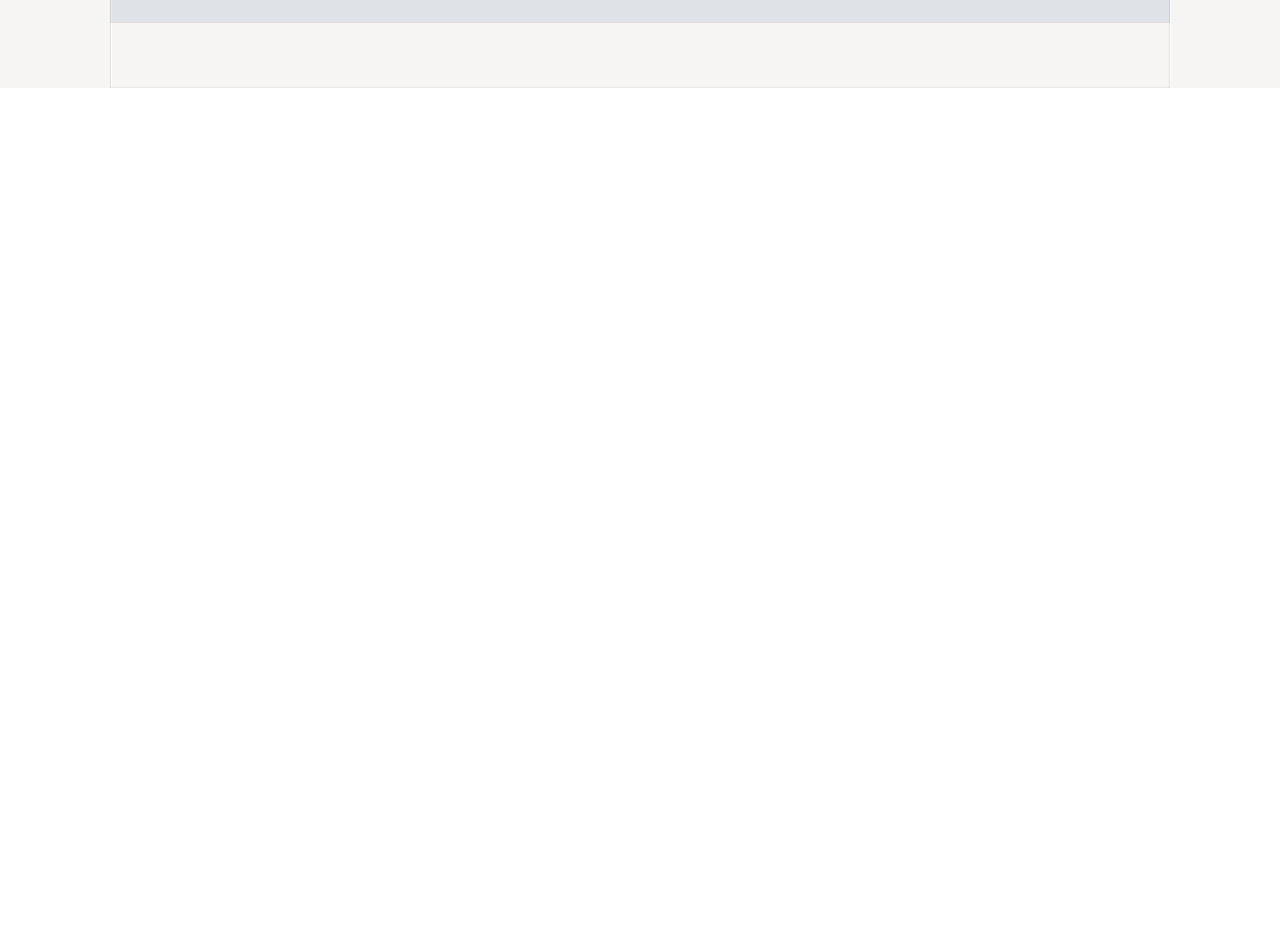
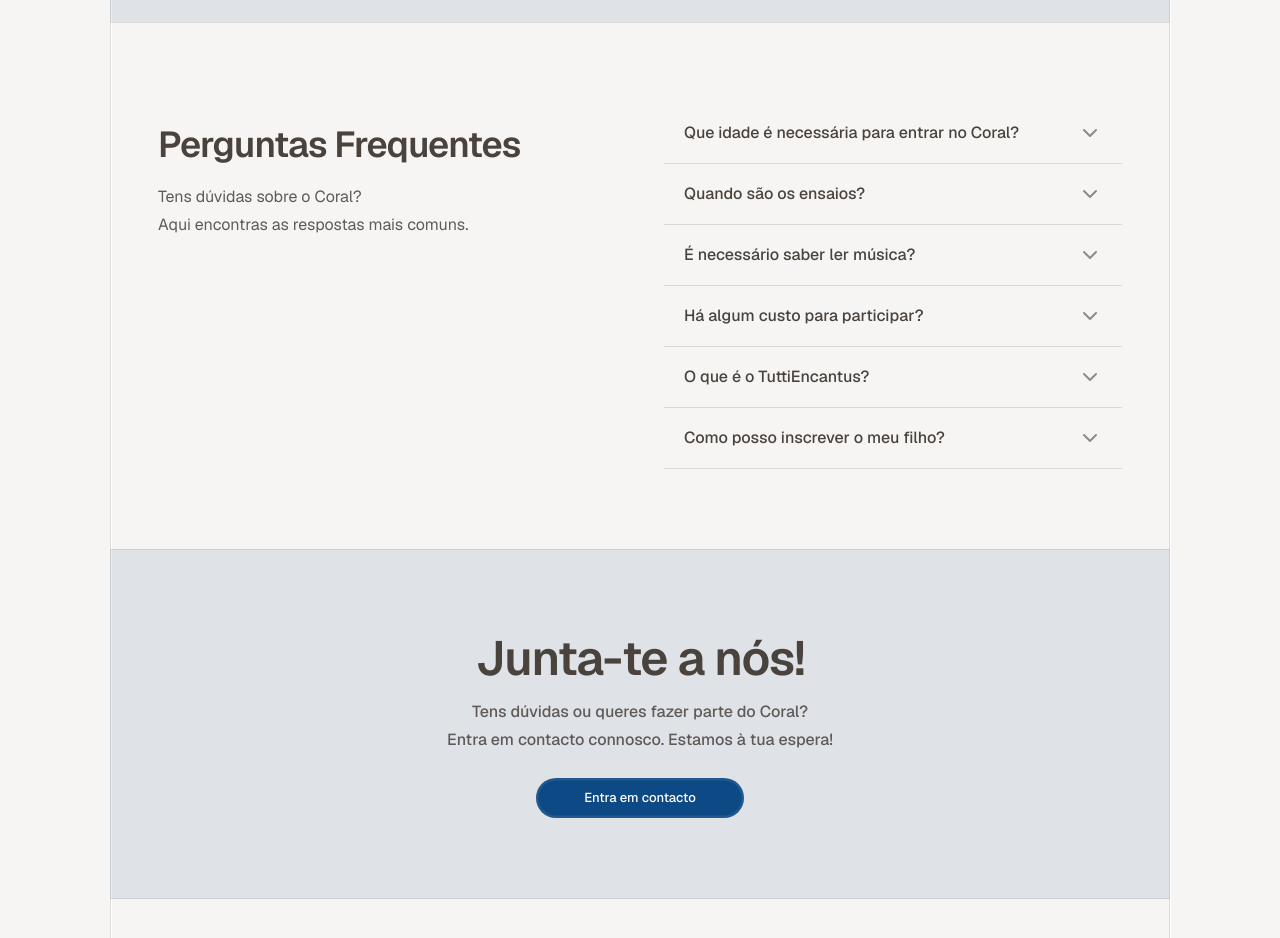
Before and after one commit to RodrigoRafaelSantos7/cis001, a Next.js app: page / in a window 1280 px wide. Shown: the part 4260-5198 px from the top of the page. Before the commit the page ends 4348 px from the top, so only its background shows below. Built offline with nearby package versions, Linux system fonts and the light colour scheme; a web font is replaced by a local one.

Commit message:
Add FAQSection and CTA components to Home page

```diff
--- a/src/app/page.tsx
+++ b/src/app/page.tsx
@@ -1,4 +1,6 @@
 import { BentoGrid } from "@/components/app/bento-grid";
+import { CTA } from "@/components/app/cta";
+import { FAQSection } from "@/components/app/faq-section";
 import { Hero } from "@/components/app/hero";
 import { History } from "@/components/app/history";
 import { Navigation } from "@/components/app/navigation";
@@ -24,6 +26,8 @@ export default function Home() {
               <Sponsors />
               <BentoGrid />
               <History />
+              <FAQSection />
+              <CTA />
             </div>
           </div>
         </div>
--- /dev/null
+++ b/src/components/app/cta.tsx
@@ -0,0 +1,34 @@
+"use client";
+
+const CTA = () => {
+  return (
+    <div className="relative flex w-full flex-col items-center justify-center gap-2 overflow-hidden">
+      {/* Content */}
+      <div className="relative z-10 flex items-center justify-center gap-6 self-stretch border-[rgba(55,50,47,0.12)] border-t border-b bg-[#0D4A85]/10 px-6 py-12 md:px-24 md:py-12">
+        <div className="relative z-20 flex w-full max-w-[586px] flex-col items-center justify-start gap-6 overflow-hidden rounded-lg px-6 py-5 md:py-8">
+          <div className="flex flex-col items-start justify-start gap-3 self-stretch">
+            <div className="flex flex-col justify-center self-stretch text-center font-sans font-semibold text-3xl text-[#49423D] leading-tight tracking-tight md:text-5xl md:leading-[56px]">
+              Junta-te a nós!
+            </div>
+            <div className="self-stretch text-center font-medium font-sans text-[#605A57] text-base leading-7">
+              Tens dúvidas ou queres fazer parte do Coral?
+              <br />
+              Entra em contacto connosco. Estamos à tua espera!
+            </div>
+          </div>
+          <div className="flex w-full max-w-[497px] flex-col items-center justify-center gap-12">
+            <div className="flex items-center justify-start gap-4">
+              <div className="relative flex h-10 cursor-pointer items-center justify-center overflow-hidden rounded-full bg-[#0D4A85] px-12 py-[6px] shadow-[0px_0px_0px_2.5px_rgba(255,255,255,0.08)_inset] transition-colors hover:bg-[#0A3A6B]">
+                <div className="flex flex-col justify-center font-medium font-sans text-[13px] text-white leading-5">
+                  Entra em contacto
+                </div>
+              </div>
+            </div>
+          </div>
+        </div>
+      </div>
+    </div>
+  );
+};
+
+export { CTA };
--- /dev/null
+++ b/src/components/app/faq-section.tsx
@@ -0,0 +1,117 @@
+"use client";
+
+import { ChevronDownIcon } from "lucide-react";
+import { useState } from "react";
+
+type FAQItem = {
+  question: string;
+  answer: string;
+};
+
+const faqData: FAQItem[] = [
+  {
+    question: "Que idade é necessária para entrar no Coral?",
+    answer:
+      "O Coral Infantil de Setúbal aceita crianças e jovens entre os 6 e os 16 anos. Não é necessário ter experiência prévia em canto, apenas vontade de aprender e fazer parte desta família musical.",
+  },
+  {
+    question: "Quando são os ensaios?",
+    answer:
+      "Os ensaios decorrem regularmente durante a semana. Para informações específicas sobre horários e localização, por favor entra em contacto connosco através do formulário de contacto.",
+  },
+  {
+    question: "É necessário saber ler música?",
+    answer:
+      "Não! Não é necessário ter conhecimentos prévios de música. Ao longo do tempo, os coralistas aprendem a ler partituras e desenvolvem as suas capacidades musicais com o apoio dos nossos maestros.",
+  },
+  {
+    question: "Há algum custo para participar?",
+    answer:
+      "Para informações sobre mensalidades e custos associados à participação no coral, por favor contacta-nos. Teremos todo o gosto em esclarecer todas as dúvidas relacionadas com inscrições.",
+  },
+  {
+    question: "O que é o TuttiEncantus?",
+    answer:
+      "O TuttiEncantus é o coro feminino formado por ex-coralistas do Coral Infantil de Setúbal. É uma forma de manter a ligação à música e ao coral mesmo depois de completar os 16 anos.",
+  },
+  {
+    question: "Como posso inscrever o meu filho?",
+    answer:
+      "Para inscrever o teu filho no Coral Infantil de Setúbal, entra em contacto connosco através do formulário de contacto. A nossa equipa terá todo o gosto em explicar o processo de inscrição e responder a todas as tuas questões.",
+  },
+];
+
+const FAQSection = () => {
+  const [openItems, setOpenItems] = useState<number[]>([]);
+
+  const toggleItem = (index: number) => {
+    setOpenItems((prev) =>
+      prev.includes(index) ? prev.filter((i) => i !== index) : [...prev, index]
+    );
+  };
+
+  return (
+    <div className="flex w-full items-start justify-center">
+      <div className="flex flex-1 flex-col items-start justify-start gap-6 px-4 py-16 md:px-12 md:py-20 lg:flex-row lg:gap-12">
+        {/* Left Column - Header */}
+        <div className="flex w-full flex-col items-start justify-center gap-4 lg:flex-1 lg:py-5">
+          <div className="flex w-full flex-col justify-center font-sans font-semibold text-4xl text-[#49423D] leading-tight tracking-tight md:leading-[44px]">
+            Perguntas Frequentes
+          </div>
+          <div className="w-full font-normal font-sans text-[#605A57] text-base leading-7">
+            Tens dúvidas sobre o Coral?
+            <br className="hidden md:block" />
+            Aqui encontras as respostas mais comuns.
+          </div>
+        </div>
+
+        {/* Right Column - FAQ Items */}
+        <div className="flex w-full flex-col items-center justify-center lg:flex-1">
+          <div className="flex w-full flex-col">
+            {faqData.map((item, index) => {
+              const isOpen = openItems.includes(index);
+
+              return (
+                <div
+                  className="w-full overflow-hidden border-[rgba(73,66,61,0.16)] border-b"
+                  // biome-ignore lint/suspicious/noArrayIndexKey: reason
+                  key={index}
+                >
+                  <button
+                    aria-expanded={isOpen}
+                    className="flex w-full items-center justify-between gap-5 px-5 py-[18px] text-left transition-colors duration-200 hover:bg-[rgba(73,66,61,0.02)]"
+                    onClick={() => toggleItem(index)}
+                    type="button"
+                  >
+                    <div className="flex-1 font-medium font-sans text-[#49423D] text-base leading-6">
+                      {item.question}
+                    </div>
+                    <div className="flex items-center justify-center">
+                      <ChevronDownIcon
+                        className={`h-6 w-6 text-[rgba(73,66,61,0.60)] transition-transform duration-300 ease-in-out ${
+                          isOpen ? "rotate-180" : "rotate-0"
+                        }`}
+                      />
+                    </div>
+                  </button>
+
+                  <div
+                    className={`overflow-hidden transition-all duration-300 ease-in-out ${
+                      isOpen ? "max-h-96 opacity-100" : "max-h-0 opacity-0"
+                    }`}
+                  >
+                    <div className="px-5 pb-[18px] font-normal font-sans text-[#605A57] text-sm leading-6">
+                      {item.answer}
+                    </div>
+                  </div>
+                </div>
+              );
+            })}
+          </div>
+        </div>
+      </div>
+    </div>
+  );
+};
+
+export { FAQSection };
```
